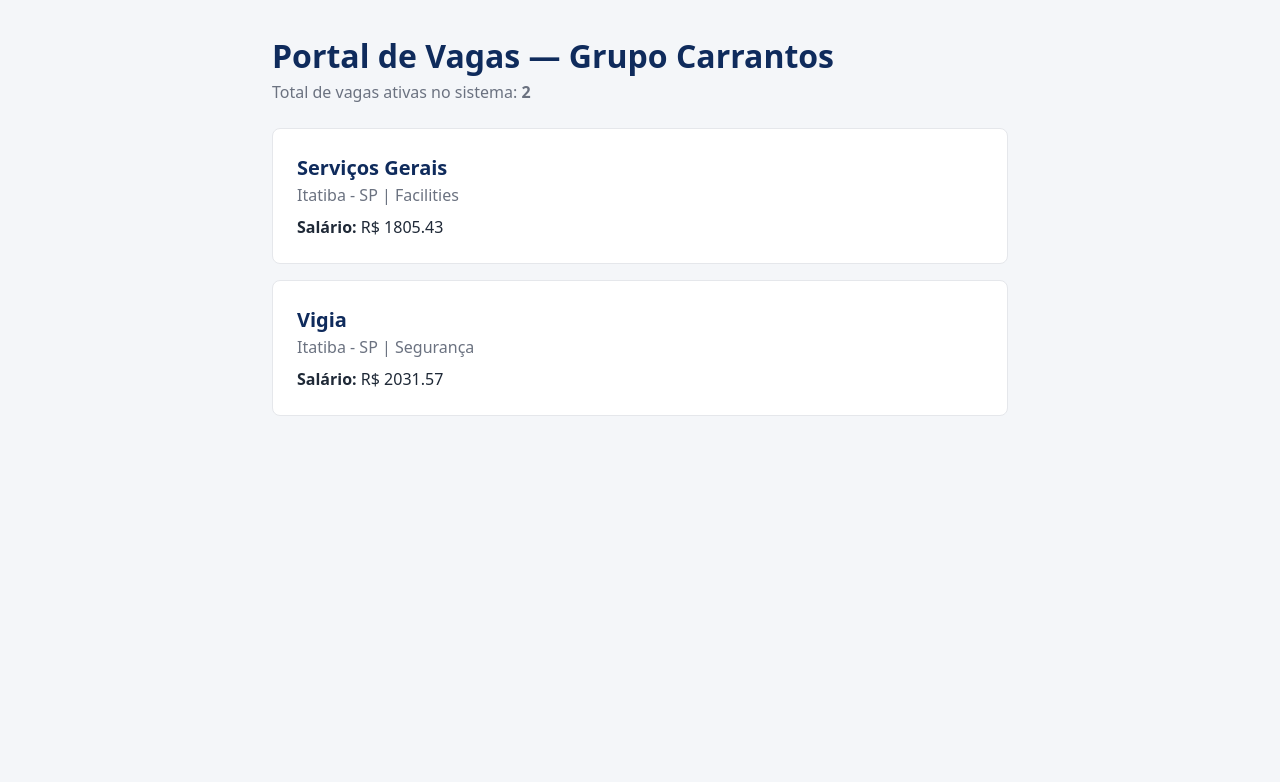
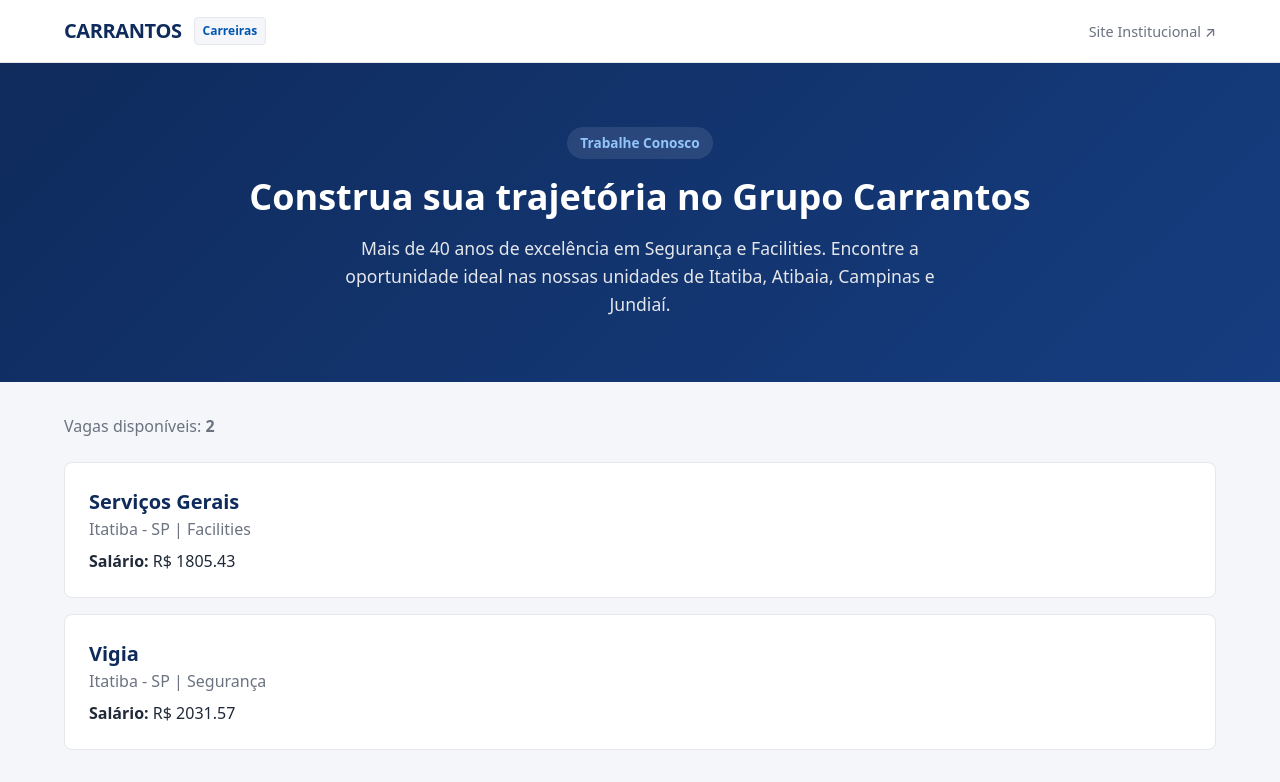
Before and after one commit to eilincoln/carrantos-vagas, a React (Vite) app: page / in a window 1280 px wide. Shown: the top 782 px of the page. Built offline with nearby package versions, Linux system fonts and the light colour scheme.

Commit message:
feat: adiciona componentes header e hero com css modules

```diff
--- a/src/App.tsx
+++ b/src/App.tsx
@@ -1,13 +1,20 @@
+import { Header } from "./components/Header/Header";
+import { Hero } from "./components/Hero/Hero";
 import { mockJobs } from "./data/jobsData";
 
 function App() {
   return (
-    <main style={{ padding: "2rem", maxWidth: "800px", margin: "0 auto" }}>
-      <h1 style={{ color: "var(--color-primary)" }}>
-        Portal de Vagas — Grupo Carrantos
-      </h1>
+    <div>
+      {/* Componentes estruturais do topo */}
+      <Header />
+      <Hero />
+
+      {/* Conteúdo principal com a listagem de vagas */}
+      <main
+        style={{ maxWidth: "1200px", margin: "2rem auto", padding: "0 1.5rem" }}
+      >
         <p style={{ color: "var(--color-text-muted)", marginBottom: "1.5rem" }}>
-        Total de vagas ativas no sistema: <strong>{mockJobs.length}</strong>
+          Vagas disponíveis: <strong>{mockJobs.length}</strong>
         </p>
 
         <ul
@@ -28,7 +35,9 @@ function App() {
                 border: "1px solid var(--color-border)",
               }}
             >
-            <h2 style={{ fontSize: "1.25rem", color: "var(--color-primary)" }}>
+              <h2
+                style={{ fontSize: "1.25rem", color: "var(--color-primary)" }}
+              >
                 {job.title}
               </h2>
               <p style={{ color: "var(--color-text-muted)" }}>
@@ -41,6 +50,7 @@ function App() {
           ))}
         </ul>
       </main>
+    </div>
   );
 }
 
--- /dev/null
+++ b/src/components/Header/Header.module.css
@@ -0,0 +1,52 @@
+.header {
+  background-color: var(--color-surface);
+  border-bottom: 1px solid var(--color-border);
+  position: sticky;
+  top: 0;
+  z-index: 100;
+}
+
+.container {
+  max-width: 1200px;
+  margin: 0 auto;
+  padding: 1rem 1.5rem;
+  display: flex;
+  justify-content: space-between;
+  align-items: center;
+}
+
+.brand {
+  display: flex;
+  align-items: center;
+  gap: 0.75rem;
+  text-decoration: none;
+}
+
+.brandTitle {
+  font-size: 1.25rem;
+  font-weight: 800;
+  color: var(--color-primary);
+  letter-spacing: -0.02em;
+  text-transform: uppercase;
+}
+
+.brandBadge {
+  background-color: var(--color-background);
+  color: var(--color-secondary);
+  font-size: 0.75rem;
+  font-weight: 600;
+  padding: 0.25rem 0.5rem;
+  border-radius: var(--radius-sm);
+  border: 1px solid var(--color-border);
+}
+
+.navLink {
+  color: var(--color-text-muted);
+  font-size: 0.9rem;
+  font-weight: 500;
+  transition: color 0.2s ease;
+}
+
+.navLink:hover {
+  color: var(--color-primary);
+}
--- /dev/null
+++ b/src/components/Header/Header.tsx
@@ -0,0 +1,24 @@
+import styles from "./Header.module.css";
+
+export function Header() {
+  return (
+    <header className={styles.header}>
+      <div className={styles.container}>
+        <a href="/" className={styles.brand}>
+          <span className={styles.brandTitle}>Carrantos</span>
+          <span className={styles.brandBadge}>Carreiras</span>
+        </a>
+        <nav>
+          <a
+            href="https://carrantos.com.br"
+            target="_blank"
+            rel="noopener noreferrer"
+            className={styles.navLink}
+          >
+            Site Institucional ↗
+          </a>
+        </nav>
+      </div>
+    </header>
+  );
+}
--- /dev/null
+++ b/src/components/Hero/Hero.module.css
@@ -0,0 +1,43 @@
+.hero {
+  background: linear-gradient(
+    135deg,
+    var(--color-primary) 0%,
+    var(--color-primary-hover) 100%
+  );
+  color: var(--color-surface);
+  padding: 4rem 1.5rem;
+  text-align: center;
+}
+
+.container {
+  max-width: 800px;
+  margin: 0 auto;
+  display: flex;
+  flex-direction: column;
+  align-items: center;
+  gap: 1rem;
+}
+
+.tagline {
+  background-color: rgba(255, 255, 255, 0.1);
+  color: #93c5fd;
+  font-size: 0.85rem;
+  font-weight: 600;
+  padding: 0.35rem 0.85rem;
+  border-radius: 999px;
+  display: inline-block;
+  backdrop-filter: blur(4px);
+}
+
+.title {
+  font-size: 2.25rem;
+  font-weight: 800;
+  line-height: 1.2;
+}
+
+.description {
+  font-size: 1.1rem;
+  color: #e5e7eb;
+  max-width: 600px;
+  line-height: 1.6;
+}
--- /dev/null
+++ b/src/components/Hero/Hero.tsx
@@ -0,0 +1,19 @@
+import styles from "./Hero.module.css";
+
+export function Hero() {
+  return (
+    <section className={styles.hero}>
+      <div className={styles.container}>
+        <span className={styles.tagline}>Trabalhe Conosco</span>
+        <h1 className={styles.title}>
+          Construa sua trajetória no Grupo Carrantos
+        </h1>
+        <p className={styles.description}>
+          Mais de 40 anos de excelência em Segurança e Facilities. Encontre a
+          oportunidade ideal nas nossas unidades de Itatiba, Atibaia, Campinas e
+          Jundiaí.
+        </p>
+      </div>
+    </section>
+  );
+}
```
Lines whose indentation alone changed are shown as unchanged.
